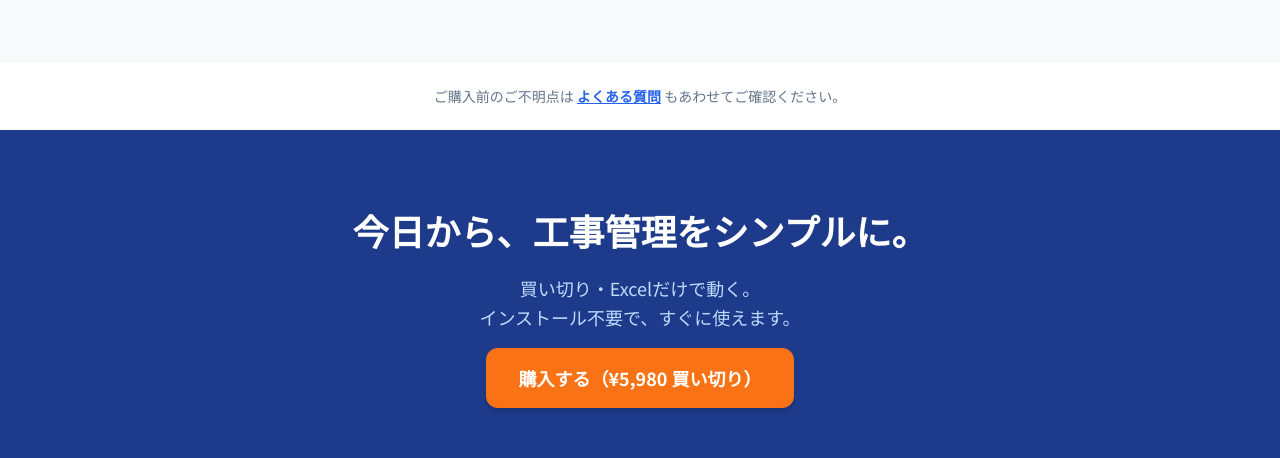
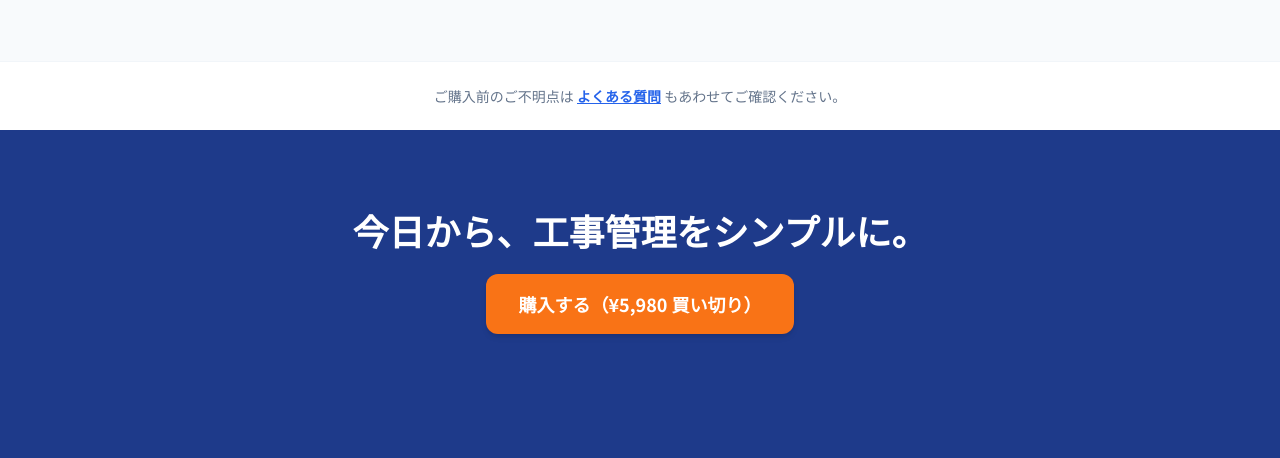
Before and after one commit to nodeyakabe/kensetsu-tools, an Astro site: page /products/koji-daicho in a window 1280 px wide. Shown: the part 6095-6553 px from the top of the page. Built offline with nearby package versions, Linux system fonts and the light colour scheme; Astro itself is replaced by a stand-in of ours.

Commit message:
fix(hp): 商品ページS9CTAのサブテキストを削除
Co-Authored-By: Claude Sonnet 4.6 <noreply@anthropic.com>

```diff
--- a/src/pages/products/koji-daicho/index.astro
+++ b/src/pages/products/koji-daicho/index.astro
@@ -500,10 +500,7 @@ const comparisonRows = [
       <h2 class="text-3xl md:text-4xl font-bold text-white mb-6">
         今日から、工事管理をシンプルに。
       </h2>
-      <p class="text-primary-200 text-lg mb-4 leading-relaxed">
-        買い切り・Excelだけで動く。<br>
-        インストール不要で、すぐに使えます。
-      </p>
+
       <button
         id="buy-btn-cta"
         type="button"
```
